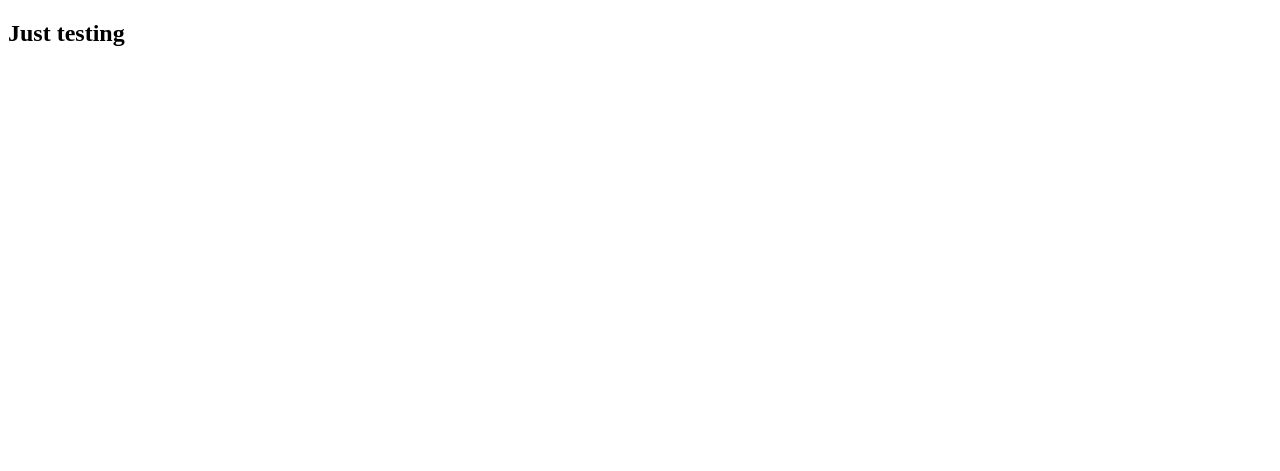
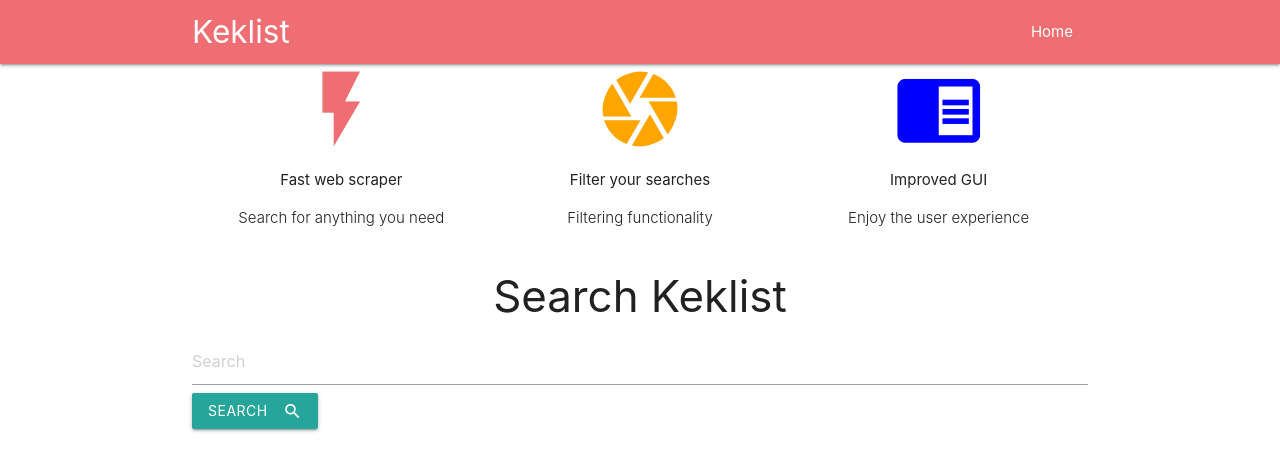
Before and after one commit to mvvassilev/keklist, a Django app: page / in a window 1280 px wide. Before the commit the part shown is almost empty. Shown: the top 471 px of the page. Run offline with Django 3.2, Linux system fonts and the light colour scheme.

Commit message:
Search functionality

```diff
--- a/keklist/urls.py
+++ b/keklist/urls.py
@@ -20,8 +20,5 @@ from myapp import views
 
 urlpatterns = [
     path('admin/', admin.site.urls),
-]
-
-urlpatterns += [
     path('', include('myapp.urls'))
 ]
--- a/myapp/urls.py
+++ b/myapp/urls.py
@@ -3,5 +3,5 @@ from . import views
 
 urlpatterns = [
     path('', views.home, name='home'),
-    #path('new-search/', views.new_search, name='new_search'),
+    path('new_search', views.new_search, name='new_search'),
 ]
--- a/myapp/views.py
+++ b/myapp/views.py
@@ -2,3 +2,9 @@ from django.shortcuts import render
 
 def home(request):
     return render(request, 'base.html')
+
+
+def new_search(request):
+    search = request.POST.get('search')
+    context = {'search': search}
+    return render(request, 'myapp/new_search.html', context)
--- a/templates/base.html
+++ b/templates/base.html
@@ -1,15 +1,30 @@
-<!DOCTYPE html>
+{% load staticfiles %}
+{% load static %}
+
 <html lang="en">
 
 <head>
     <meta charset="UTF-8">
     <meta name="viewport" content="width=device-width, initial-scale=1.0">
     <meta http-equiv="X-UA-Compatible" content="ie=edge">
+    <link rel="stylesheet" href="{% static "css/style.css" %}"/>
+    <link rel="stylesheet" href="https://cdnjs.cloudflare.com/ajax/libs/materialize/1.0.0/css/materialize.min.css">
+    <link href="https://fonts.googleapis.com/icon?family=Material+Icons" rel="stylesheet">
     <title>Keklist</title>
 </head>
 
 <body>
-    <h2>Just testing</h2>
+    {% include 'partials/_navbar.html' %}
+    <div class="container">
+
+        {% include 'partials/_flexrow.html' %}
+        {% include 'partials/_searchform.html' %}
+
+        {% block content %}
+        {% endblock content %}
+
+    </div>
+<script src="https://cdnjs.cloudflare.com/ajax/libs/materialize/1.0.0/js/materialize.min.js"></script>
 </body>
 
 </html>
--- /dev/null
+++ b/templates/myapp/new_search.html
@@ -0,0 +1,5 @@
+{% extends 'base.html' %}
+
+{% block content %}
+    <h5 style="text-align: center">Search results for: "{{ search | title }}"</h5>
+{% endblock content %}
--- /dev/null
+++ b/templates/partials/_flexrow.html
@@ -0,0 +1,31 @@
+<div class="row">
+
+    <!-- LIGHTNING THINGY -->
+    <div class="col s4">
+        <div class="center">
+            <i class="large material-icons" style="color: #EE6E73">flash_on</i>
+            <p>Fast web scraper</p>
+            <p class="light center">Search for anything you need</p>
+        </div>
+    </div>
+
+    <!-- ORANGE THINGY -->
+    <div class="col s4">
+        <div class="center">
+            <i class="large material-icons" style="color: orange">camera</i>
+            <p>Filter your searches</p>
+            <p class="light center">Filtering functionality</p>
+        </div>
+    </div>
+
+    <!-- BLUE NOTEBOOK -->
+    <div class="col s4">
+        <div class="center">
+            <i class="large material-icons" style="color: blue">chrome_reader_mode</i>
+            <p>Improved GUI</p>
+            <p class="light center">Enjoy the user experience</p>
+        </div>
+    </div>
+
+
+</div>
--- /dev/null
+++ b/templates/partials/_navbar.html
@@ -0,0 +1,8 @@
+<nav>
+    <div class="container nav-wrapper">
+        <a class="brand-logo" href='/'>Keklist</a>
+        <ul id='nav-mobile' class="right">
+            <li><a href="/">Home</a></li>
+        </ul>
+    </div>
+</nav>
--- /dev/null
+++ b/templates/partials/_searchform.html
@@ -0,0 +1,9 @@
+<div>
+    <h3 class='center'> Search Keklist </h3>
+    <form action="{% url 'new_search' %}" method='post'>
+        {% csrf_token %}
+        <input type='text' name='search' placeholder='Search'/>
+        <button class="btn waves-effect waves-light" type="submit" name="action">Search
+            <i class="material-icons right">search</i></button>
+    </form>
+</div>
```
